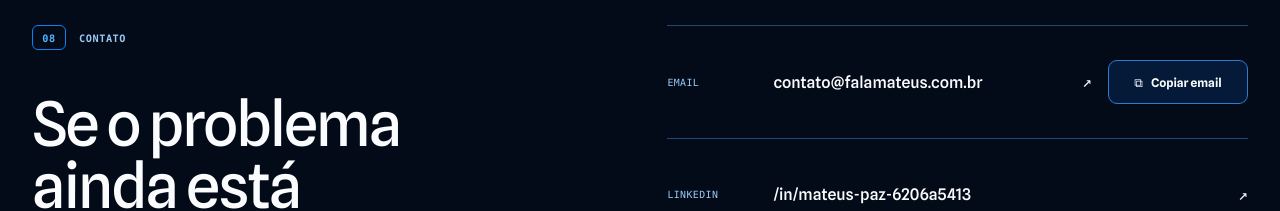
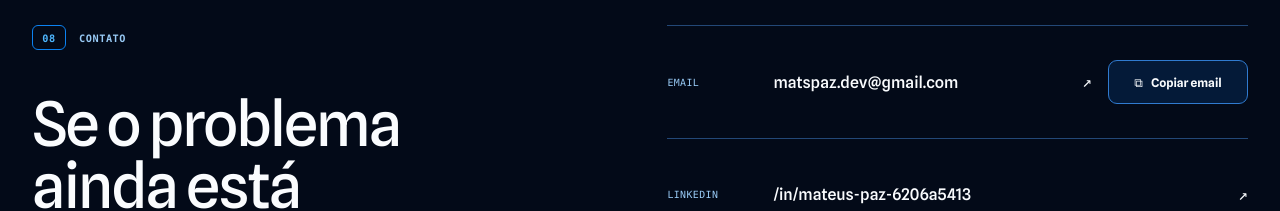
Before and after one commit to nitroxinteligence/ai-cowork-lp-mentoria, a React (Vite) app in the folder portfolio/: page / in a window 1280 px wide. Shown: the part 11343-11554 px from the top of the page. Built offline with nearby package versions, Linux system fonts and the light colour scheme.

Commit message:
Update portfolio and resume contact email

```diff
--- a/portfolio/curriculo/index.html
+++ b/portfolio/curriculo/index.html
@@ -38,7 +38,7 @@
           "@type": "Person",
           "name": "Mateus Paz",
           "url": "https://crl.falamateus.com.br/",
-          "email": "mailto:contato@falamateus.com.br",
+          "email": "mailto:matspaz.dev@gmail.com",
           "jobTitle": "AI Product & Automation Engineer",
           "sameAs": [
             "https://github.com/nitroxinteligence",
--- a/portfolio/index.html
+++ b/portfolio/index.html
@@ -40,7 +40,7 @@
         "@type": "Person",
         "name": "Mateus Paz",
         "url": "https://crl.falamateus.com.br/",
-        "email": "mailto:contato@falamateus.com.br",
+        "email": "mailto:matspaz.dev@gmail.com",
         "jobTitle": "AI Product & Automation Engineer",
         "sameAs": [
           "https://github.com/nitroxinteligence",
--- a/portfolio/src/content.js
+++ b/portfolio/src/content.js
@@ -3,7 +3,7 @@ export const profile = {
   role: 'AI Product & Automation Engineer',
   location: 'Recife, Pernambuco',
   workModel: 'Remoto · PJ',
-  email: 'contato@falamateus.com.br',
+  email: 'matspaz.dev@gmail.com',
   github: 'https://github.com/nitroxinteligence',
   linkedin: 'https://www.linkedin.com/in/mateus-paz-6206a5413/',
   portfolio: 'https://crl.falamateus.com.br',
```
